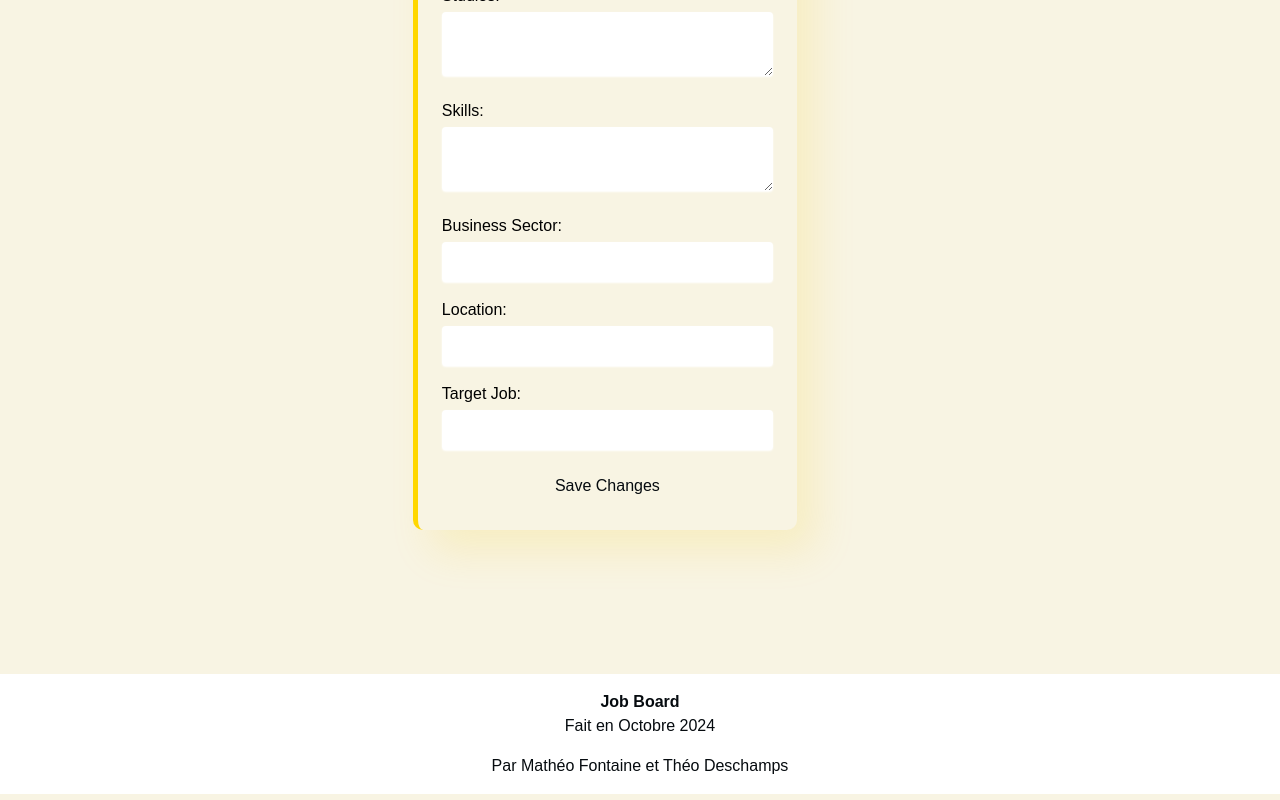
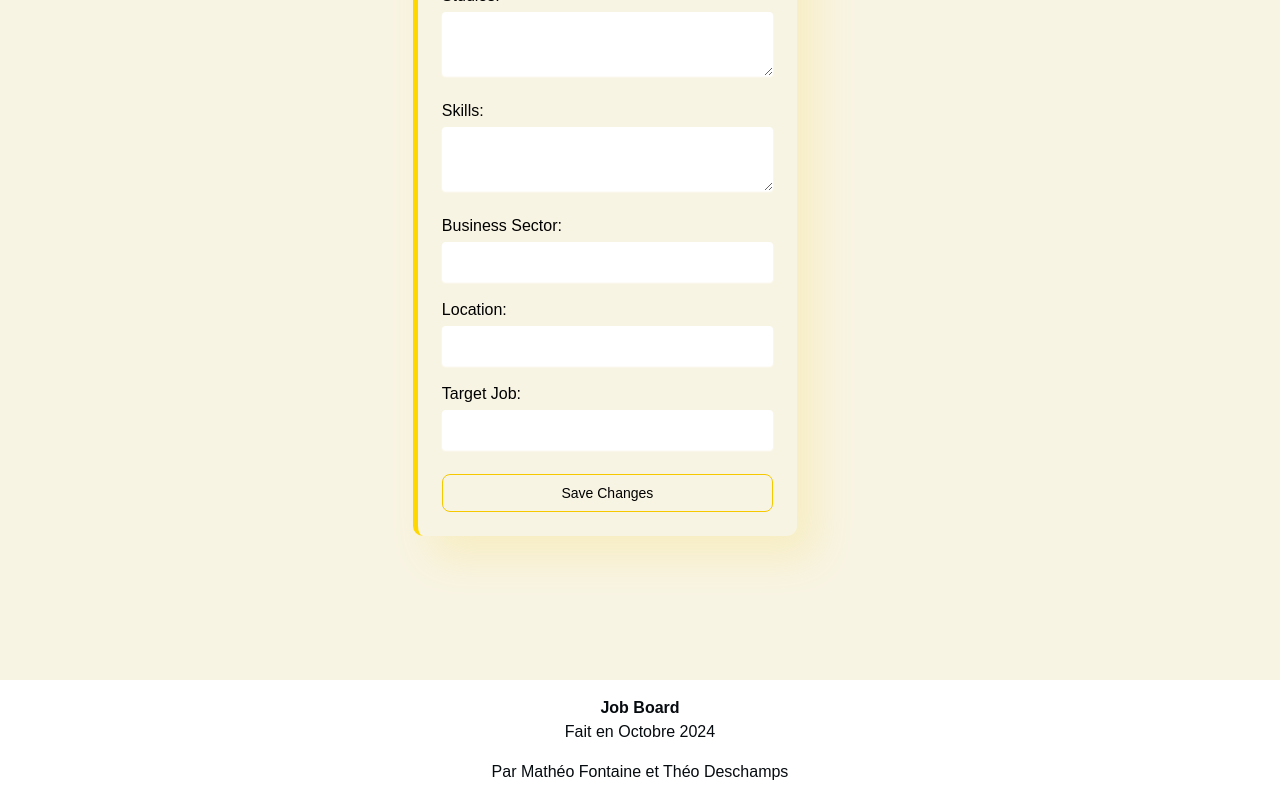
Before and after one commit to Iluvitar47/Workify, a Next.js app in the folder job-board-frontend/: page /profile in a window 1280 px wide. Shown: the part 811-1611 px from the top of the page. Built offline with nearby package versions, Linux system fonts and the light colour scheme; no server answers.

Commit message:
[FIX] Button style

```diff
--- a/job-board-frontend/src/components/LoginComponent.tsx
+++ b/job-board-frontend/src/components/LoginComponent.tsx
@@ -73,7 +73,7 @@ const LoginComponent: React.FC = () => {
           </div>
           <button
             type="submit"
-            className="w-full bg-blue-500 text-white py-2 px-4 rounded hover:bg-blue-600 transition-colors"
+            className="w-full button transition-colors hover:underline hover:text-info hover:bg-interact text-fullblack dark:text-fullwhite flex justify-center text-sm p-2 mt-6 "
           >
             Submit
           </button>
--- a/job-board-frontend/src/components/ProfileAccountInformationComponent.tsx
+++ b/job-board-frontend/src/components/ProfileAccountInformationComponent.tsx
@@ -134,7 +134,7 @@ const ProfileAccountInformationComponent: React.FC = () => {
           </div>
           <button
             type="submit"
-            className="w-full bg-blue-500 text-white py-2 px-4 rounded hover:bg-blue-600 transition-colors"
+            className="w-full button transition-colors hover:underline hover:text-info hover:bg-interact text-fullblack dark:text-fullwhite flex justify-center text-sm p-2 mt-6 "
           >
             Save Changes
           </button>
--- a/job-board-frontend/src/components/ProfilePersonalInformationComponent.tsx
+++ b/job-board-frontend/src/components/ProfilePersonalInformationComponent.tsx
@@ -240,7 +240,7 @@ const ProfilePersonalInformationComponent: React.FC = () => {
           </div>
           <button
             type="submit"
-            className="w-full bg-blue-500 text-white py-2 px-4 rounded hover:bg-blue-600 transition-colors"
+            className="w-full button transition-colors hover:underline hover:text-info hover:bg-interact text-fullblack dark:text-fullwhite flex justify-center text-sm p-2 mt-6 "
           >
             Save Changes
           </button>
```
